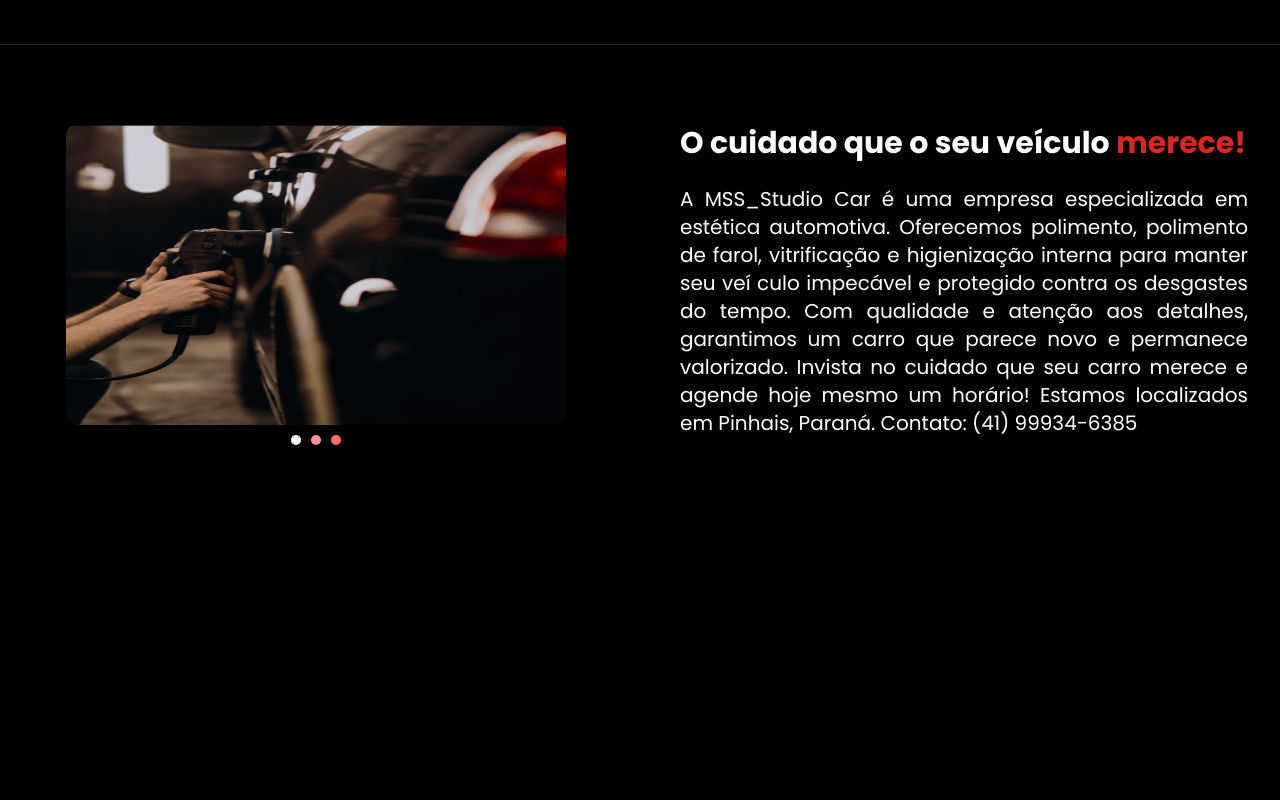
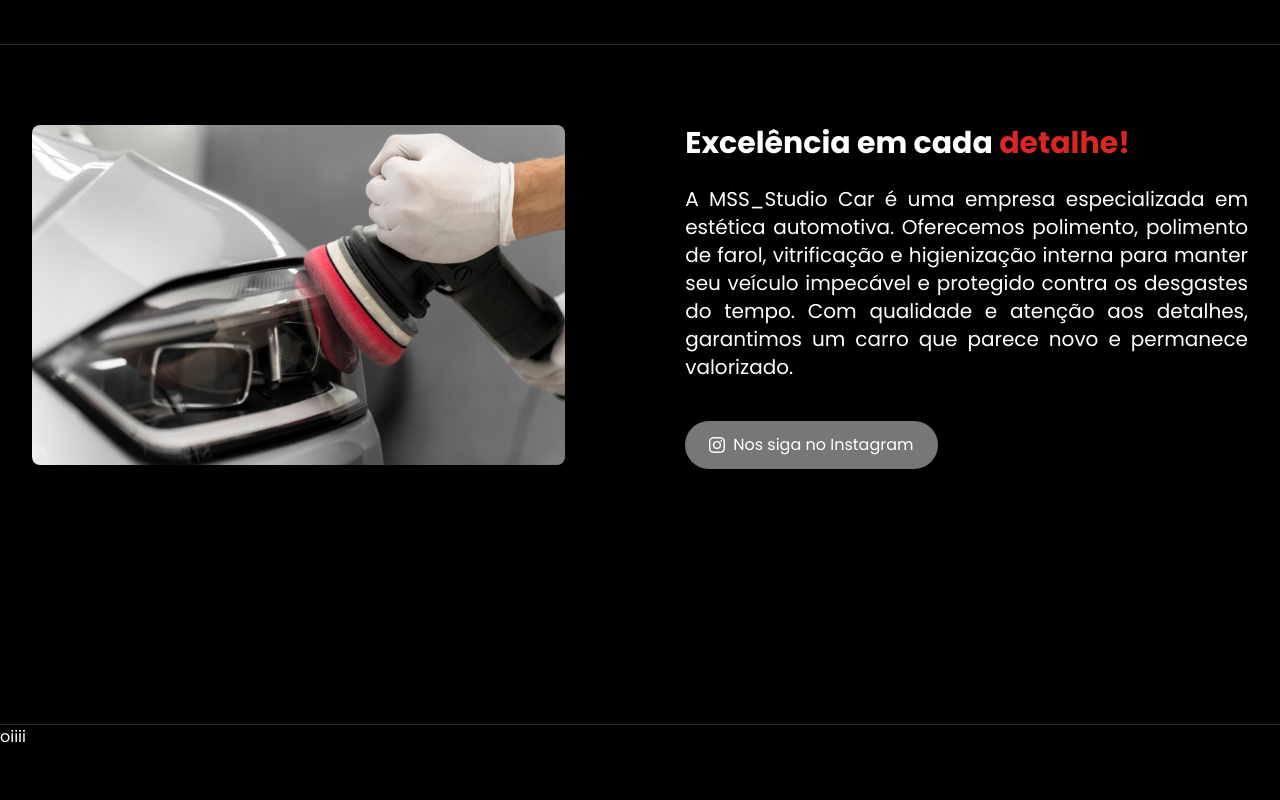
Before and after one commit to malu-monteiro/website-estetica-automotiva, a React (Vite) app: page / in a window 1280 px wide. Shown: the part 1700-2500 px from the top of the page. Built offline with nearby package versions, Linux system fonts and the light colour scheme.

Commit message:
add: about refatorado + remoção de carouse

```diff
--- a/src/components/Carousel.css
+++ /dev/null
@@ -1,41 +0,0 @@
-.carousel-container {
-  position: relative;
-  width: 100%;
-  max-width: 500px;
-  margin: auto;
-  overflow: hidden;
-}
-
-.carousel-slide {
-  display: flex;
-  justify-content: center;
-  align-items: center;
-  height: 300px;
-}
-
-.carousel-image {
-  width: 100%;
-  height: 100%;
-  border-radius: 10px;
-  box-shadow: 0 4px 8px rgba(0, 0, 0, 0.2);
-}
-
-.carousel-pagination {
-  display: flex;
-  justify-content: center;
-  margin-top: 10px;
-}
-
-.carousel-bullet {
-  width: 10px;
-  height: 10px;
-  margin: 0 5px;
-  background-color: #fff;
-  border-radius: 50%;
-  cursor: pointer;
-  transition: background-color 0.3s;
-}
-
-.carousel-bullet.active {
-  background-color: #ff0000;
-}
--- a/src/components/Carousel.jsx
+++ /dev/null
@@ -1,66 +0,0 @@
-import { useEffect, useState } from "react";
-
-import image1 from "../assets/polimento-farol.png";
-import image2 from "../assets/polimento.png";
-import image3 from "../assets/servico.png";
-
-import "./Carousel.css";
-
-const images = [image1, image2, image3];
-
-export default function Carousel() {
-  const [currentIndex, setCurrentIndex] = useState(0);
-  const [isPaused, setIsPaused] = useState(false);
-
-  useEffect(() => {
-    if (!isPaused) {
-      const interval = setInterval(() => {
-        setCurrentIndex((prevIndex) =>
-          prevIndex === images.length - 1 ? 0 : prevIndex + 1
-        );
-      }, 3000); // Muda o slide a cada 3 segundos
-
-      return () => clearInterval(interval);
-    }
-  }, [isPaused]);
-
-  const goToSlide = (index) => {
-    setCurrentIndex(index);
-  };
-
-  const hadleMouseEnter = () => {
-    setIsPaused(true);
-  };
-
-  const handleMouseLeave = () => {
-    setIsPaused(false);
-  };
-
-  return (
-    <div
-      className="carousel-container"
-      onMouseEnter={hadleMouseEnter}
-      onMouseLeave={handleMouseLeave}
-    >
-      <div className="carousel-slide">
-        <img
-          src={images[currentIndex]}
-          alt={`Slide ${currentIndex + 1}`}
-          className="carousel-image"
-        />
-      </div>
-
-      <div className="carousel-pagination">
-        {images.map((_, index) => (
-          <span
-            key={index}
-            className={`carousel-bullet ${
-              index === currentIndex ? "active" : ""
-            }`}
-            onClick={() => goToSlide(index)}
-          ></span>
-        ))}
-      </div>
-    </div>
-  );
-}
--- a/src/constants/index.jsx
+++ b/src/constants/index.jsx
@@ -54,13 +54,18 @@
 export const about = [
   {
     id: "about",
-    title: "O cuidado que o seu veículo",
-    highlight: "merece!",
+    title: "Excelência em cada ",
+    highlight: "detalhe!",
     description: `A MSS_Studio Car é uma empresa especializada em estética automotiva.
     Oferecemos polimento, polimento de farol, vitrificação e higienização interna
-    para manter seu veí culo impecável e protegido contra os desgastes do tempo. Com qualidade e atenção aos detalhes,
-    garantimos um carro que parece novo e permanece valorizado. Invista no cuidado que seu carro merece e agende hoje mesmo um horário!
-    Estamos localizados em Pinhais, Paraná. Contato: (41) 99934-6385`,
+    para manter seu veículo impecável e protegido contra os desgastes do tempo. Com qualidade e atenção aos detalhes,
+    garantimos um carro que parece novo e permanece valorizado. `,
+  },
+  {
+    id: "more",
+    title: "Solicite um ",
+    highlight: "orçamento!",
+    description: `Invista no cuidado que seu carro merece e agende hoje mesmo um horário! Estamos localizados em Pinhais, Paraná. Contato: (41) 99934-6385.`,
   },
 ];
 
--- a/src/pages/About.jsx
+++ b/src/pages/About.jsx
@@ -1,6 +1,6 @@
 import { about } from "../constants";
-
-import Carousel from "../components/Carousel";
+import image1 from "../assets/polimento-farol.png";
+import { BsInstagram } from "react-icons/bs";
 
 export default function About() {
   const { title, highlight, description } = about[0];
@@ -8,11 +8,15 @@
   return (
     <div
       id="about"
-      className="relative border-b border-neutral-800 min-h-[800px]"
+      className="relative border-b border-neutral-800 min-h-[600px]"
     >
-      <div className="flex flex-col lg:flex-row items-center lg:items-start lg:justify-between text-center lg:text-left max-w-7xl mx-auto px-8 mt-20">
-        <div className="lg:w-1/2 flex flex-col items-center lg:items-start lg:justify-end lg:mr-10">
-          <Carousel className="w-80 mt-8 max-w-md rounded-lg shadow-lg" />
+      <div className="flex flex-col lg:flex-row items-start justify-between max-w-7xl mx-auto px-8 mt-20 gap-12">
+        <div className="lg:w-1/2 flex flex-col items-start justify-start lg:pr-8">
+          <img
+            src={image1}
+            alt="Sobre nós"
+            className="w-full sm:w-4/5 lg:w-[600px] h-[340px] object-cover rounded-lg shadow-lg"
+          />
         </div>
         <div className="lg:w-1/2 mt-10 lg:mt-0 lg:ml-10">
           <h3 className="text-xl md:text-2xl lg:text-6xl font-bold">
@@ -22,6 +26,17 @@
           <p className="text-base md:text-lg mt-6 text-justify break-words">
             {description}
           </p>
+
+          <div className="flex justify-start my-6 md:my-10 space-x-4">
+            <a
+              href="https://www.instagram.com/mss_studiocar"
+              target="_blank"
+              rel="noopener noreferrer"
+              className="bg-gray-450 hover:bg-opacity-60 py-2 md:py-3 px-4 md:px-6 rounded-full flex items-center text-sm md:text-base"
+            >
+              <BsInstagram className="mr-2" /> Nos siga no Instagram
+            </a>
+          </div>
         </div>
       </div>
     </div>
```
